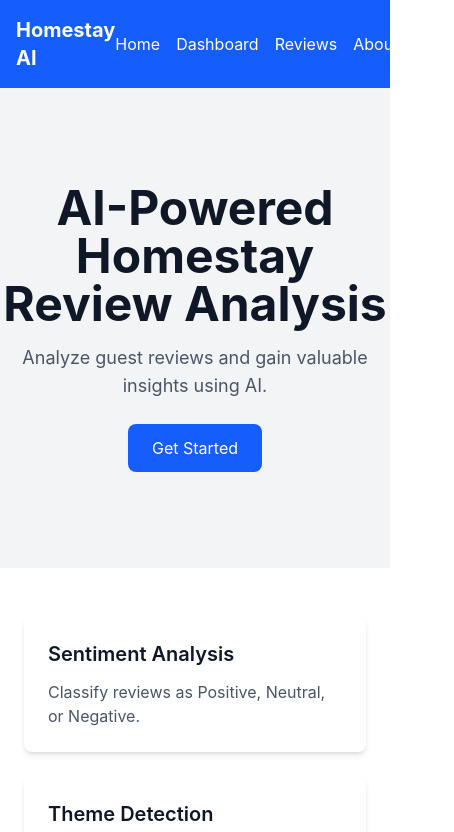
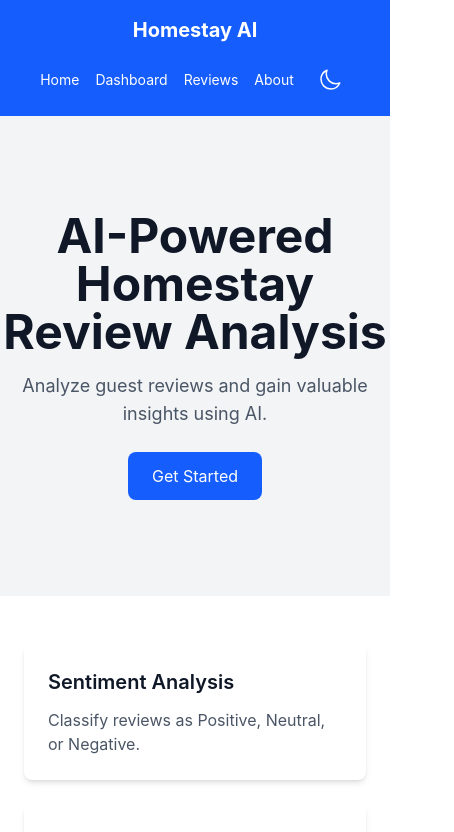
Before and after one commit to bhaavya215/Homestay-Guest-Review-Sentiment-Classifier, a React (Vite) app: page / in a window 390 px wide. Shown: the top 832 px of the page, 454 px wide, since content can reach past the window. Built offline with nearby package versions, Linux system fonts and the light colour scheme.

Commit message:
fix: make navbar responsive for mobile screens

```diff
--- a/src/components/Navbar.jsx
+++ b/src/components/Navbar.jsx
@@ -12,27 +12,25 @@ export default function Navbar() {
   }, [darkMode]);
 
   return (
-    <nav className="flex justify-between items-center p-4 bg-blue-600 text-white dark:bg-gray-800 transition-colors">
+    <nav className="flex flex-col md:flex-row justify-between items-center p-4 gap-4 bg-blue-600 text-white dark:bg-gray-800 transition-colors">
       <div className="font-bold text-xl">Homestay AI</div>
-      <div className="flex gap-4 items-center">
+
+      <div className="flex flex-wrap justify-center gap-4 items-center text-sm md:text-base">
         <a href="/">Home</a>
         <a href="/dashboard">Dashboard</a>
         <a href="/reviews">Reviews</a>
         <a href="/about">About</a>
 
-        {/* The Icon Toggle Button */}
         <button
           onClick={() => setDarkMode(!darkMode)}
           className="p-2 rounded-full hover:bg-blue-700 dark:hover:bg-gray-700 transition-colors cursor-pointer"
           aria-label="Toggle Dark Mode"
         >
           {darkMode ? (
-            /* Sun Icon (Shows when in Dark Mode to switch back to Light) */
             <svg xmlns="http://www.w3.org/2000/svg" fill="none" viewBox="0 0 24 24" strokeWidth={1.5} stroke="currentColor" className="w-6 h-6">
               <path strokeLinecap="round" strokeLinejoin="round" d="M12 3v2.25m6.364.386l-1.591 1.591M21 12h-2.25m-.386 6.364l-1.591-1.591M12 18.75V21m-4.773-4.227l-1.591 1.591M5.25 12H3m4.227-4.773L5.636 5.636M15.75 12a3.75 3.75 0 11-7.5 0 3.75 3.75 0 017.5 0z" />
             </svg>
           ) : (
-            /* Moon Icon (Shows when in Light Mode to switch to Dark) */
             <svg xmlns="http://www.w3.org/2000/svg" fill="none" viewBox="0 0 24 24" strokeWidth={1.5} stroke="currentColor" className="w-6 h-6">
               <path strokeLinecap="round" strokeLinejoin="round" d="M21.752 15.002A9.718 9.718 0 0118 15.75c-5.385 0-9.75-4.365-9.75-9.75 0-1.33.266-2.597.748-3.752A9.753 9.753 0 003 11.25C3 16.635 7.365 21 12.75 21a9.753 9.753 0 009.002-5.998z" />
             </svg>
```
